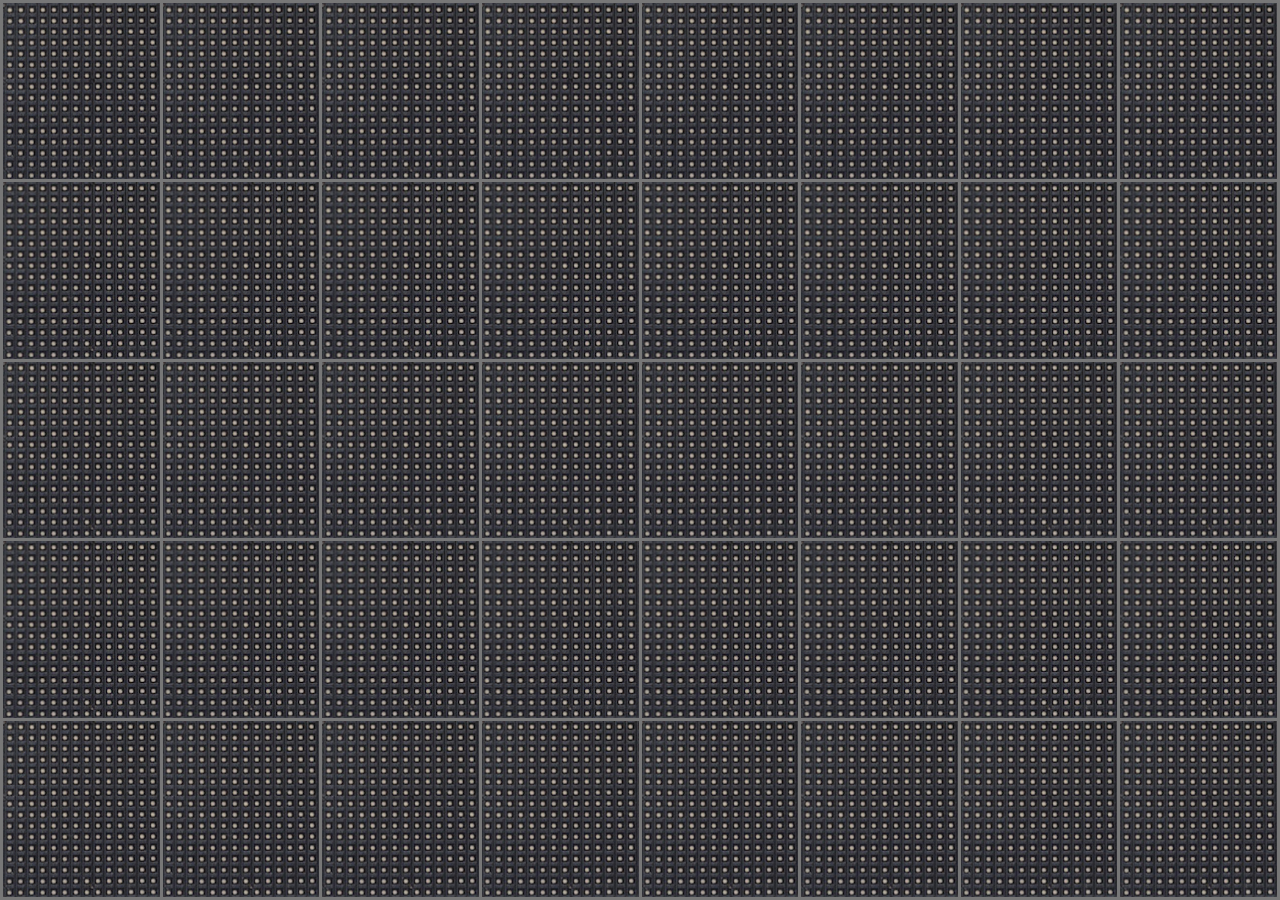
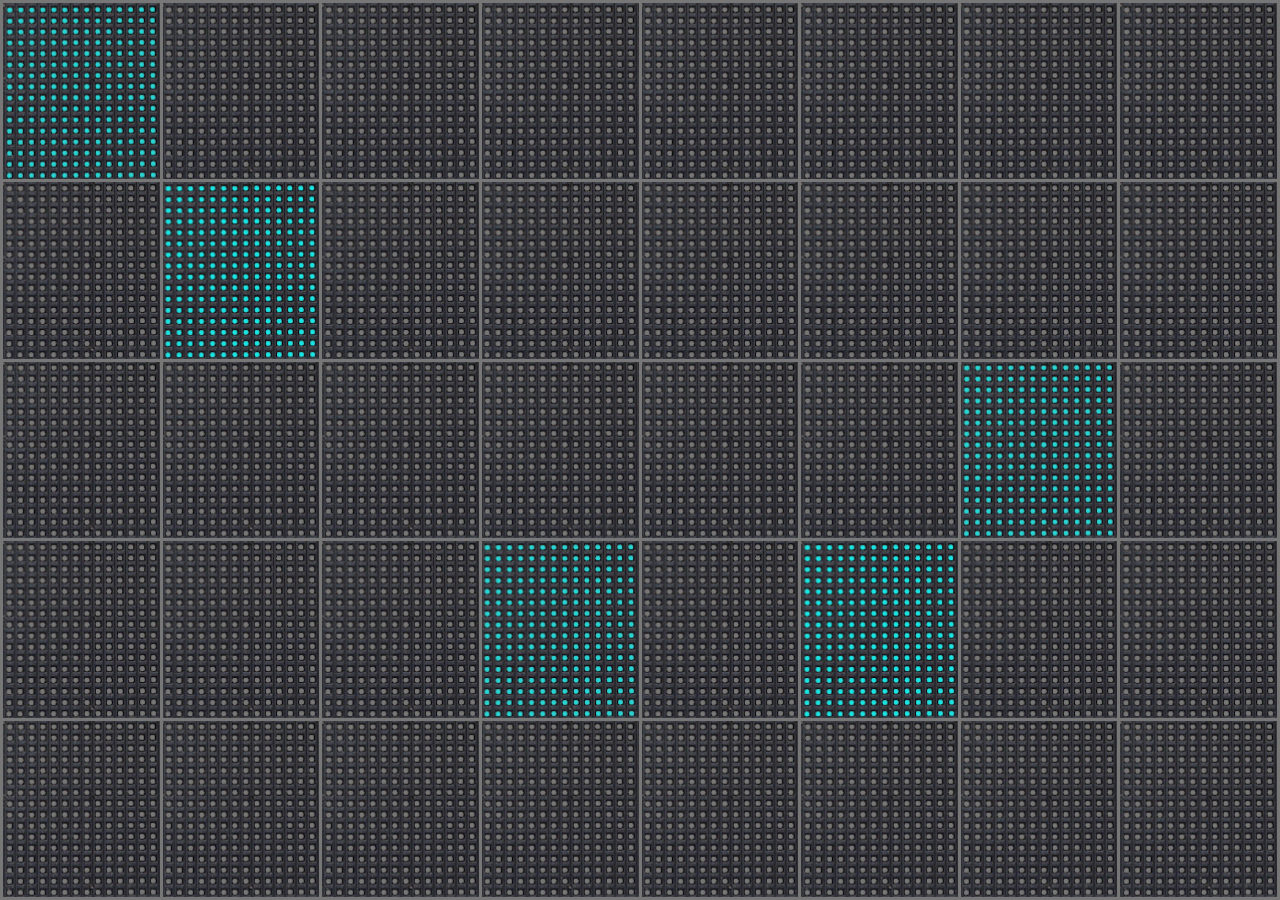
Before and after one commit to nova-to-lodestar/nova-to-lodestar.github.io, a Jekyll site: the page built from blink2.html, in a window 1280 px wide. Built offline with Jekyll 4.4.1, drawn with Linux system fonts in a browser that asks for light colours; nearby versions of some CDN libraries.

Commit message:
CSS animations

```diff
--- a/_layouts/page.html
+++ b/_layouts/page.html
@@ -4,10 +4,10 @@
 <title>PUZZLE</title>
 <link rel="stylesheet" type="text/css" href="/css/puzzle.css">
 <script src="https://code.jquery.com/jquery-3.1.0.js"></script>
+{{ content }}
 </head>
 <body>
 </body>
 
 <script src="/js/script.js"></script>
-{{ content }}
 </html>
--- a/css/puzzle.scss
+++ b/css/puzzle.scss
@@ -28,6 +28,8 @@ table {
 td, th {
     border: 3px solid #777;
     text-align: center;
+    background-image: url("/img/panel.png");
+    background-color: #777;
     background-size: cover;
     background-position: center center;
 }
@@ -40,43 +42,261 @@ html, body {
   height: 100%;
 }
 
+/*=============== BLINKING ===============*/
+
+@mixin waitAnimate($options: ()) {
+  $options: map-merge((
+    animationName: waitAnimate,
+    duration: 1,
+    waitTime: 0,
+    timingFunction: linear,
+    iterationCount: infinite
+  ), $options);
+
+  $name: map-get($options, animationName);
+  $kf: map-get($options, keyframes);
+  $kfLength: length($kf);
+  $duration: map-get($options, duration);
+  $waitTime: map-get($options, waitTime);
+  $timingFunction: map-get($options, timingFunction);
+  $iterationCount: map-get($options, iterationCount);
+  $counter: 1; // index of 'each'
+
+  @keyframes #{$name} {
+    @each $frame, $prop in $kf {
+      #{$frame * $duration / ($duration + $waitTime)}% {
+        @each $k, $v in $prop {
+          #{$k}: #{$v}
+        }
+      }
+      // if last in loop and waitTime is not 0, add the last frame as 100% (this is what creates the pause)
+      @if $counter == $kfLength and $waitTime > 0 {
+        100% {
+          @each $k, $v in $prop {
+            #{$k}: #{$v}
+          }
+        }
+      }
+      $counter: $counter+1;
+    }
+  }
+
+  .#{$name} {
+    animation: #{$name} #{$duration + $waitTime}s #{$timingFunction} #{$iterationCount};
+  }
+}
+
+@include waitAnimate(
+  (
+    animationName: blink1,
+    keyframes: (
+      50: (
+        background-color: cyan
+      ),
+      100: (
+        background-color: #777
+      )
+    ),
+    duration: .5,
+    waitTime: 1,
+    timingFunction: ease,
+    iterationCount: infinite
+  )
+);
+
+@include waitAnimate(
+  (
+    animationName: blink2,
+    keyframes: (
+      25: (
+        background-color: cyan
+      ),
+      50: (
+        background-color: #777
+      ),
+      75: (
+        background-color: cyan
+      ),
+      100: (
+        background-color: #777
+      )
+    ),
+    duration: 1,
+    waitTime: 1,
+    timingFunction: ease,
+    iterationCount: infinite
+  )
+);
+
+
+@include waitAnimate(
+  (
+    animationName: blink3,
+    keyframes: (
+      16: (
+        background-color: cyan
+      ),
+      32: (
+        background-color: #777
+      ),
+      48: (
+        background-color: cyan
+      ),
+      64: (
+        background-color: #777
+      ),
+      80: (
+        background-color: cyan
+      ),
+      96: (
+        background-color: #777
+      )
+    ),
+    duration: 1.5,
+    waitTime: 1,
+    timingFunction: ease,
+    iterationCount: infinite
+  )
+);
+
+@include waitAnimate(
+  (
+    animationName: blink4,
+    keyframes: (
+      12: (
+        background-color: cyan
+      ),
+      25: (
+        background-color: #777
+      ),
+      37: (
+        background-color: cyan
+      ),
+      50: (
+        background-color: #777
+      ),
+      62: (
+        background-color: cyan
+      ),
+      75: (
+        background-color: #777
+      ),
+      87: (
+        background-color: cyan
+      ),
+      100: (
+        background-color: #777
+      )
+    ),
+    duration: 2,
+    waitTime: 1,
+    timingFunction: ease,
+    iterationCount: infinite
+  )
+);
+
+@include waitAnimate(
+  (
+    animationName: blink5,
+    keyframes: (
+      10: (
+        background-color: cyan
+      ),
+      20: (
+        background-color: #777
+      ),
+      30: (
+        background-color: cyan
+      ),
+      40: (
+        background-color: #777
+      ),
+      50: (
+        background-color: cyan
+      ),
+      60: (
+        background-color: #777
+      ),
+      70: (
+        background-color: cyan
+      ),
+      80: (
+        background-color: #777
+      ),
+      90: (
+        background-color: cyan
+      ),
+      100: (
+        background-color: #777
+      )
+    ),
+    duration: 2.5,
+    waitTime: 1,
+    timingFunction: ease,
+    iterationCount: infinite
+  )
+);
+
+@include waitAnimate(
+  (
+    animationName: blink6,
+    keyframes: (
+      8: (
+        background-color: cyan
+      ),
+      16: (
+        background-color: #777
+      ),
+      24: (
+        background-color: cyan
+      ),
+      32: (
+        background-color: #777
+      ),
+      40: (
+        background-color: cyan
+      ),
+      48: (
+        background-color: #777
+      ),
+      56: (
+        background-color: cyan
+      ),
+      64: (
+        background-color: #777
+      ),
+      72: (
+        background-color: cyan
+      ),
+      80: (
+        background-color: #777
+      ),
+      88: (
+        background-color: cyan
+      ),
+      96: (
+        background-color: #777
+      )
+    ),
+    duration: 3,
+    waitTime: 1,
+    timingFunction: ease,
+    iterationCount: infinite
+  )
+);
+
 /*===============CLASSES FOR COLORS===============*/
 
-.x {
-background-image: url("/img/colors/off.jpg");
-}
+.x {}
+.b { background-image: blue; }
+.r { background-image: red; }
+.g { background-image: green; }
+.y { background-image: yellow; }
+.m { background-image: magenta; }
+.c { background-color: cyan; }
+.w { background-image: white; }
+.k { background-image: black; }
 
-.r {
-background-image: url("/img/colors/red.jpg");
-}
-
-.g {
-background-image: url("/img/colors/green.jpg");
-}
-
-.b {
-background-image: url("/img/colors/blue.jpg");
-}
-
-.y {
-background-image: url("/img/colors/yellow.jpg");
-}
-
-.m {
-background-image: url("/img/colors/magenta.jpg");
-}
-
-.c {
-background-image: url("/img/colors/cyan.jpg");
-}
-
-.w {
-background-image: url("/img/colors/white.jpg");
-}
-
-.k {
-background-image: url("/img/colors/black.jpg");
-}
 
 /*===============CLASSES FOR NUMBERS===============*/
 
@@ -152,46 +372,27 @@ background-image: url("/img/shading/6.jpg");
 
 /*===============CLASSES FOR BLINKING===============*/
 
-.blink_1 {
-background-image: url("/img/animated/1.gif");
+@keyframes oneblink {
+  5% {
+    background-color: cyan; }
+  10% {
+    background-color: #777; }
 }
 
-.blink_2 {
-background-image: url("/img/animated/2.gif");
-}
-
-.blink_3 {
-background-image: url("/img/animated/3.gif");
-}
-
-.blink_4 {
-background-image: url("/img/animated/4.gif");
-}
-
-.blink_5 {
-background-image: url("/img/animated/5.gif");
-}
-
-.blink_6 {
-background-image: url("/img/animated/6.gif");
-}
-
-/*===============CLASSES FOR BLINKING===============*/
-
-.s0 {background-image: url("/img/animated/8.5s/0.gif");}
-.s1 {background-image: url("/img/animated/8.5s/1.gif");}
-.s2 {background-image: url("/img/animated/8.5s/2.gif");}
-.s3 {background-image: url("/img/animated/8.5s/3.gif");}
-.s4 {background-image: url("/img/animated/8.5s/4.gif");}
-.s5 {background-image: url("/img/animated/8.5s/5.gif");}
-.s6 {background-image: url("/img/animated/8.5s/6.gif");}
-.s7 {background-image: url("/img/animated/8.5s/7.gif");}
-.s8 {background-image: url("/img/animated/8.5s/8.gif");}
-.s9 {background-image: url("/img/animated/8.5s/9.gif");}
-.s10 {background-image: url("/img/animated/8.5s/10.gif");}
-.s11 {background-image: url("/img/animated/8.5s/11.gif");}
-.s12 {background-image: url("/img/animated/8.5s/12.gif");}
-.s13 {background-image: url("/img/animated/8.5s/13.gif");}
-.s14 {background-image: url("/img/animated/8.5s/14.gif");}
-.s15 {background-image: url("/img/animated/8.5s/15.gif");}
-.s16 {background-image: url("/img/animated/8.5s/16.gif");}
+.s0 { animation: oneblink 4s 0s ease infinite; }
+.s1 { animation: oneblink 4s .25s ease infinite; }
+.s2 { animation: oneblink 4s .5s ease infinite; }
+.s3 { animation: oneblink 4s .75s ease infinite; }
+.s4 { animation: oneblink 4s 1s ease infinite; }
+.s5 { animation: oneblink 4s 1.25s ease infinite; }
+.s6 { animation: oneblink 4s 1.5s ease infinite; }
+.s7 { animation: oneblink 4s 1.75s ease infinite; }
+.s8 { animation: oneblink 4s 2s ease infinite; }
+.s9 { animation: oneblink 4s 2.25s ease infinite; }
+.s10 { animation: oneblink 4s 2.5s ease infinite; }
+.s11 { animation: oneblink 4s 2.75s ease infinite; }
+.s12 { animation: oneblink 4s 3s ease infinite; }
+.s13 { animation: oneblink 4s 3.25s ease infinite; }
+.s14 { animation: oneblink 4s 3.5s ease infinite; }
+.s15 { animation: oneblink 4s 3.75s ease infinite; }
+.s16 { animation: oneblink 4s 4s ease infinite; }
```
Also changed, not shown: blink.html (+4 -4 lines), blink2.html (+6 -6 lines), img/panel.png (added).
